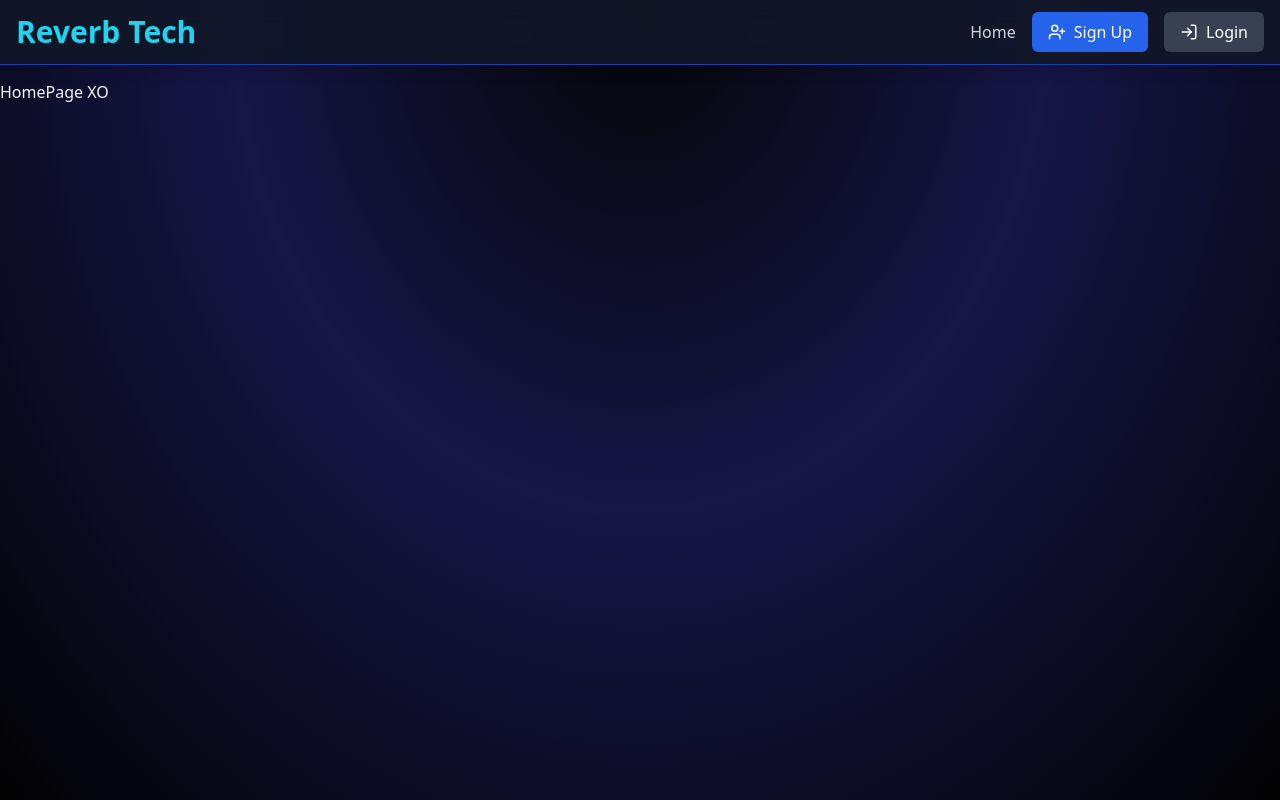
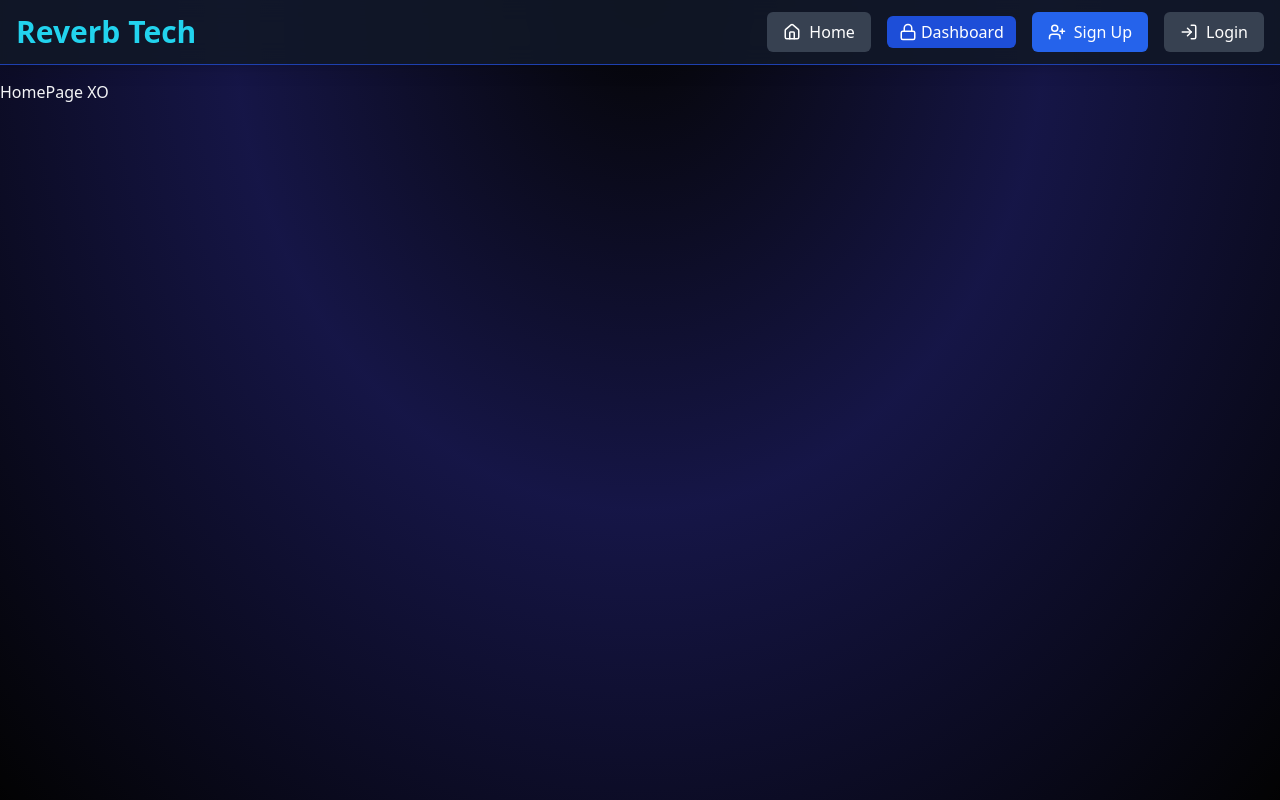
Before and after one commit to PeterMolope/Reverb-Tech, a React (Vite) app in the folder my-app/frontend/: page / in a window 1280 px wide. Built offline with nearby package versions, Linux system fonts and the light colour scheme.

Commit message:
navbar component updates

```diff
--- a/my-app/frontend/src/components/Navbar.jsx
+++ b/my-app/frontend/src/components/Navbar.jsx
@@ -1,13 +1,20 @@
-import { ShoppingCart, UserPlus, LogIn, LogOut, Lock } from "lucide-react";
+import {
+  ShoppingCart,
+  UserPlus,
+  LogIn,
+  LogOut,
+  Lock,
+  Home,
+} from "lucide-react";
 import { Link } from "react-router-dom";
-
 import { useUserStore } from "../stores/useUserStore";
 import { useCartStore } from "../stores/useCartStore";
 
 const Navbar = () => {
   const { user, logout } = useUserStore();
-  const isAdmin = user?.role === "admin";
+  const isAdmin = true;
   const { cart } = useCartStore();
+
   return (
     <header className="fixed top-0 left-0 w-full bg-gray-900 bg-opacity-90 backdrop-blur-md shadow-lg z-40 transition-all duration-300 border-b border-blue-800">
       <div className="container mx-auto px-4 py-3">
@@ -18,12 +25,14 @@ const Navbar = () => {
           >
             Reverb Tech
           </Link>
+
           <nav className="flex flex-wrap items-center gap-4">
             <Link
               to={"/"}
-              className="text-gray-300 hover:text-blue-400 transition duration-300
-					 ease-in-out"
+              className="bg-gray-700 hover:bg-gray-600 text-white py-2 px-4
+									rounded-md flex items-center transition duration-300 ease-in-out"
             >
+              <Home className="mr-2" size={18} />
               Home
             </Link>
             {user && (
@@ -93,16 +102,23 @@ const Navbar = () => {
     </header>
   );
 };
-
 export default Navbar;
 
-/* <nav className="bg-gradient-to-r from-zinc-950 to-zinc-800 p-4 shadow-lg rounded-b-lg">
-        <div className="container mx-auto flex justify-between items-center">
-          <Link
-            to="/"
-            className="text-cyan-400 text-3xl font-extrabold cursor-pointer transition-transform duration-300 hover:scale-105"
-          >
-            Reverb Tech
-          </Link>
-        </div>
-      </nav> */
+// /* <nav className="bg-gradient-to-r from-zinc-950 to-zinc-800 p-4 shadow-lg rounded-b-lg">
+//         <div className="container mx-auto flex justify-between items-center">
+//           <Link
+//             to="/"
+//             className="text-cyan-400 text-3xl font-extrabold cursor-pointer transition-transform duration-300 hover:scale-105"
+//           >
+//             Reverb Tech
+//           </Link>
+//         </div>
+//       </nav> */
+
+// import React from "react";
+
+// const HomePage = () => {
+//   return <div>HomePage XO</div>;
+// };
+
+// export default HomePage;
```
